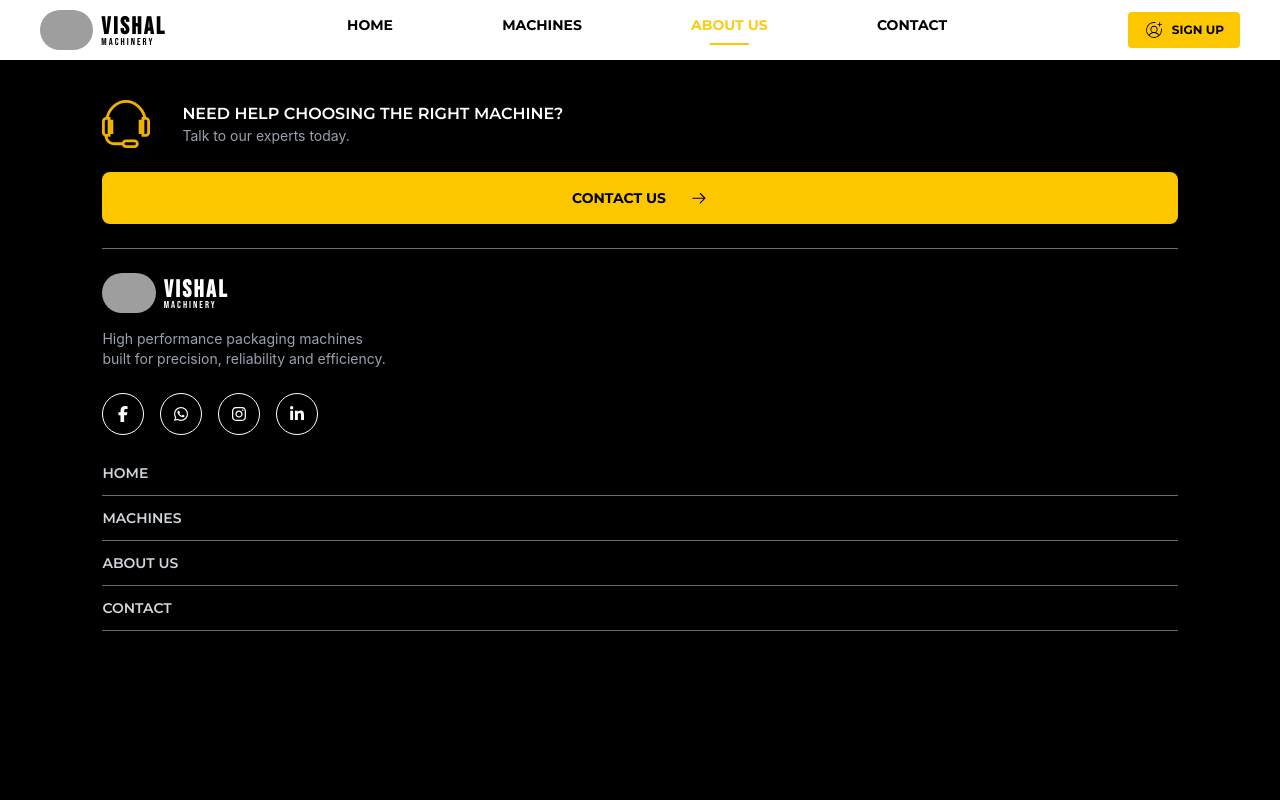
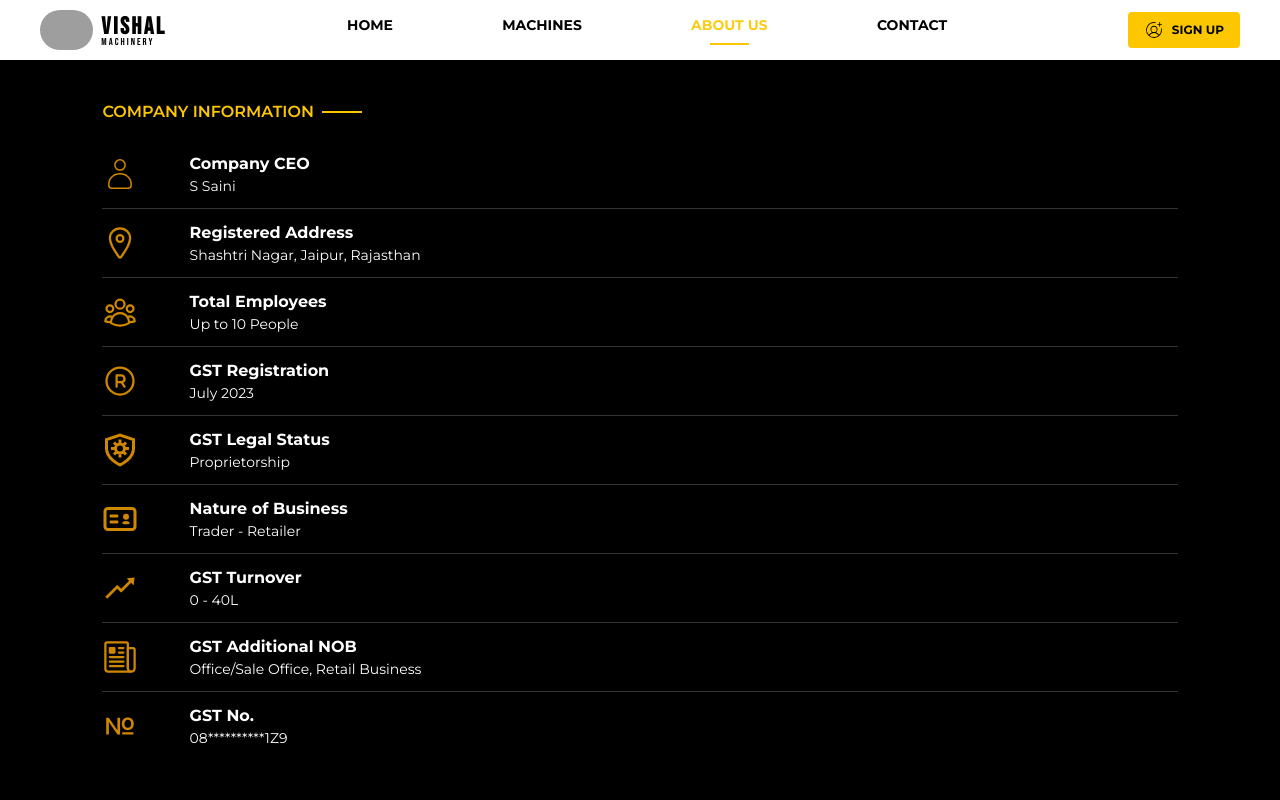
Before and after one commit to raviswamiii/Vishal-Machinery, a React (Vite) app in the folder Client/: page /aboutUs in a window 1280 px wide. Shown: the top 800 px of the page. Built offline with nearby package versions, Linux system fonts and the light colour scheme; grey boxes are pictures that could not be loaded.

Commit message:
CreatedCompanyInformationSection

```diff
--- a/Client/src/App.tsx
+++ b/Client/src/App.tsx
@@ -3,6 +3,7 @@ import { Navbar } from "./components/Navbar";
 import { Home } from "./pages/Home";
 import { Footer } from "./components/Footer";
 import { Machines } from "./pages/Machines";
+import { AboutUs } from "./pages/AboutUs";
 
 export const App = () => {
   return (
@@ -11,6 +12,7 @@ export const App = () => {
       <Routes>
         <Route path="/" element={<Home />} />
         <Route path="/machines" element={<Machines />} />
+        <Route path="/aboutUs" element={<AboutUs />} />
       </Routes>
       <Footer />
     </>
--- /dev/null
+++ b/Client/src/components/CompanyInformation.tsx
@@ -0,0 +1,77 @@
+import { CiUser } from "react-icons/ci";
+import { IoLocationOutline } from "react-icons/io5";
+import { HiOutlineUserGroup } from "react-icons/hi2";
+import { PiTrademarkRegistered } from "react-icons/pi";
+import { GrShieldSecurity } from "react-icons/gr";
+import { TiBusinessCard } from "react-icons/ti";
+import { AiOutlineRise } from "react-icons/ai";
+import { IoNewspaperOutline } from "react-icons/io5";
+import { AiOutlineFieldNumber } from "react-icons/ai";
+
+const information = [
+  { icon: CiUser, lable: "Company CEO", information: "S Saini" },
+  {
+    icon: IoLocationOutline,
+    lable: "Registered Address",
+    information: "Shashtri Nagar, Jaipur, Rajasthan",
+  },
+  {
+    icon: HiOutlineUserGroup,
+    lable: "Total Employees",
+    information: "Up to 10 People",
+  },
+  {
+    icon: PiTrademarkRegistered,
+    lable: "GST Registration",
+    information: "July 2023",
+  },
+  {
+    icon: GrShieldSecurity,
+    lable: "GST Legal Status",
+    information: "Proprietorship",
+  },
+  {
+    icon: TiBusinessCard,
+    lable: "Nature of Business",
+    information: "Trader - Retailer",
+  },
+  { icon: AiOutlineRise, lable: "GST Turnover", information: "0 - 40L" },
+  {
+    icon: IoNewspaperOutline,
+    lable: "GST Additional NOB",
+    information: "Office/Sale Office, Retail Business",
+  },
+  {
+    icon: AiOutlineFieldNumber,
+    lable: "GST No.",
+    information: "08**********1Z9",
+  },
+];
+
+export const CompanyInformation = () => {
+  return (
+    <div className="bg-black text-white px-[4vw] sm:px-[8vw] py-10">
+      <div className="flex items-center gap-2 pb-[2vh]">
+        <p className="text-yellow-400 text-md font-semibold montserrat">
+          COMPANY INFORMATION
+        </p>
+        <p className="bg-yellow-400 h-0.5 w-10"></p>
+      </div>
+
+      <div className="flex flex-col">
+        {information.map((info, index) => (
+          <div
+            className="flex items-center gap-[4vw] py-3 border-b border-white/20 last:border-0"
+            key={index}
+          >
+            <info.icon className="text-3xl md:text-4xl text-yellow-600" />
+            <div>
+              <p className="font-bold montserrat">{info.lable}</p>
+              <p className="text-sm montserrat">{info.information}</p>
+            </div>
+          </div>
+        ))}
+      </div>
+    </div>
+  );
+};
--- /dev/null
+++ b/Client/src/pages/AboutUs.tsx
@@ -0,0 +1,9 @@
+import { CompanyInformation } from "../components/CompanyInformation";
+
+export const AboutUs = () => {
+  return (
+    <div>
+      <CompanyInformation />
+    </div>
+  );
+};
```
